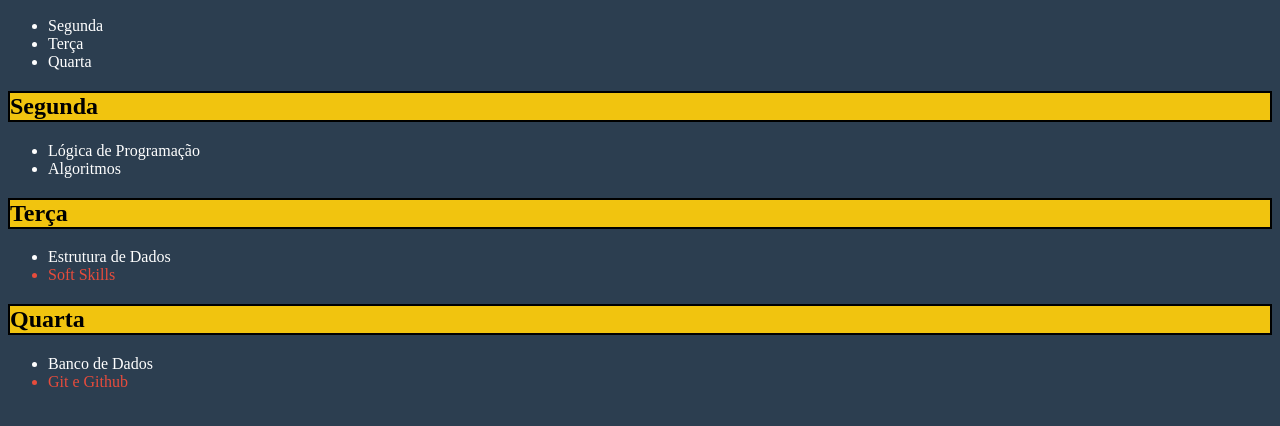
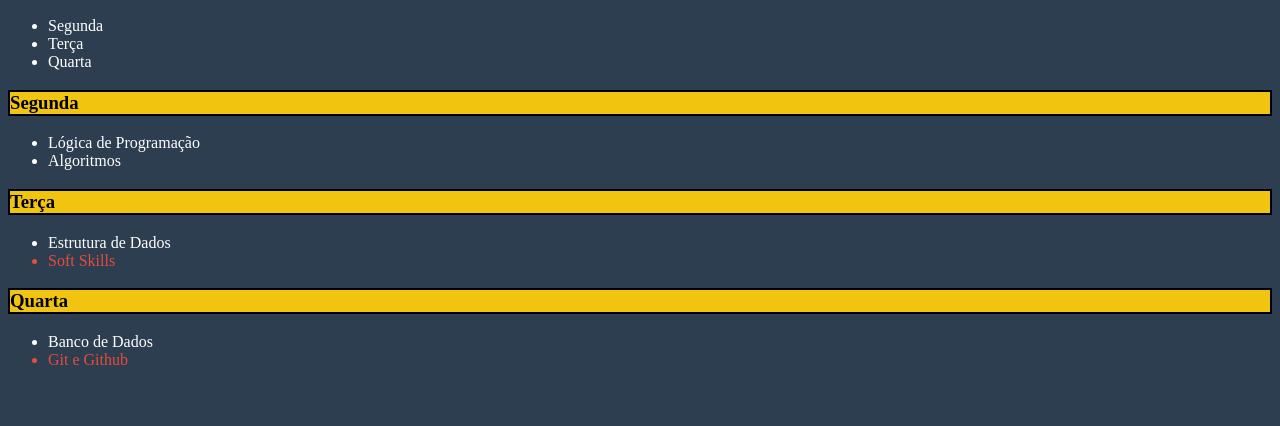
Before and after one commit to Blank-Usernames/.html, a plain HTML site: page atividades/ex05.html in a window 1280 px wide. Shown: the part 110-536 px from the top of the page. Drawn offline with Linux system fonts and the light colour scheme.

Commit message:
update2-atividade

```diff
--- a/atividades/ex05.html
+++ b/atividades/ex05.html
@@ -21,21 +21,21 @@
             <li>Quarta</li>
         </ul>
 
-        <h2 class="weekday">Segunda</h2>
+        <h3 class="weekday">Segunda</h3>
 
         <ul>
             <li>Lógica de Programação</li>
             <li>Algoritmos</li>
         </ul>
 
-        <h2 class="weekday">Terça</h2>
+        <h3 class="weekday">Terça</h3>
 
         <ul>
             <li>Estrutura de Dados</li>
             <li class="specialskill">Soft Skills</li>
         </ul>
 
-        <h2 class="weekday">Quarta</h2>
+        <h3 class="weekday">Quarta</h3>
 
         <ul>
             <li>Banco de Dados</li>
```
